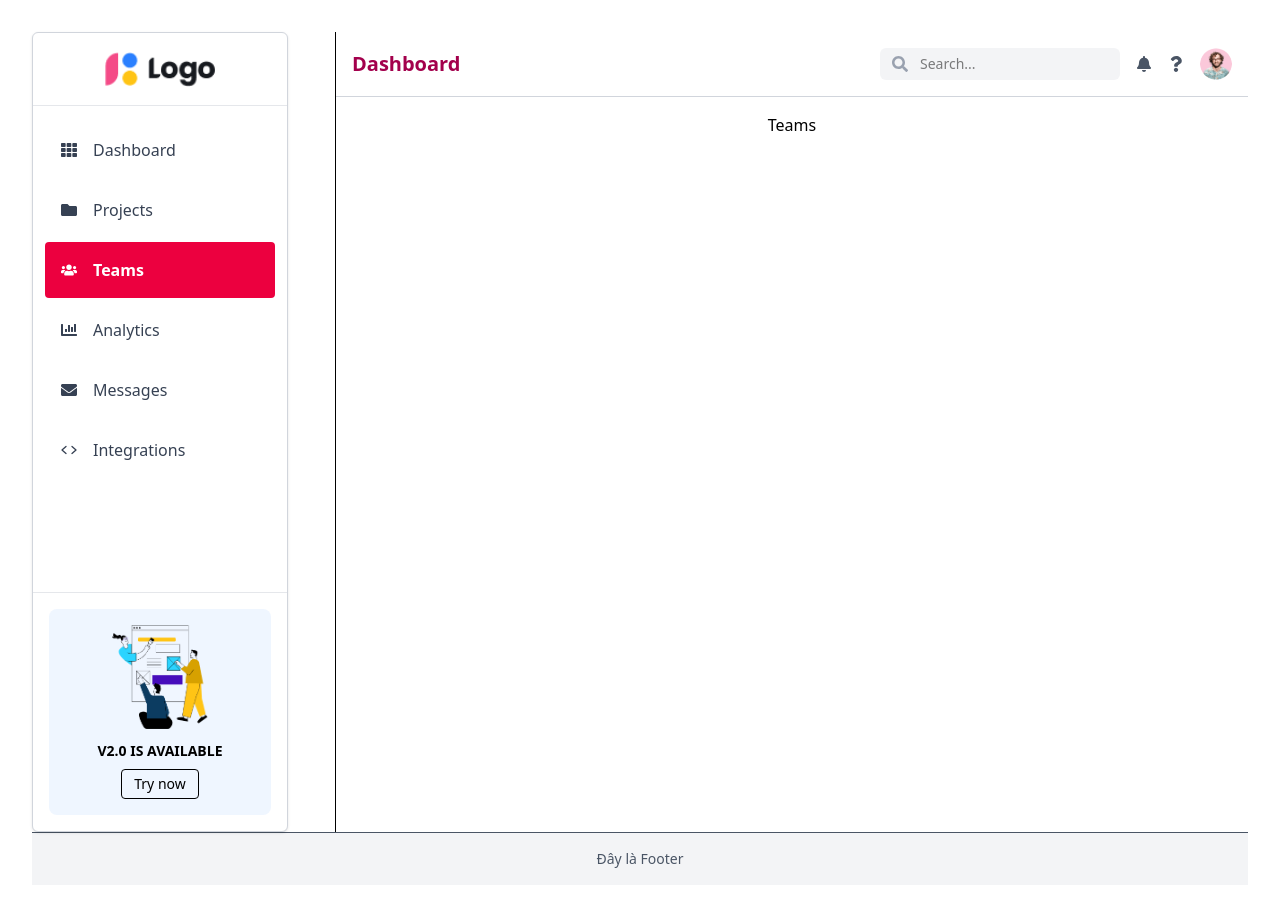
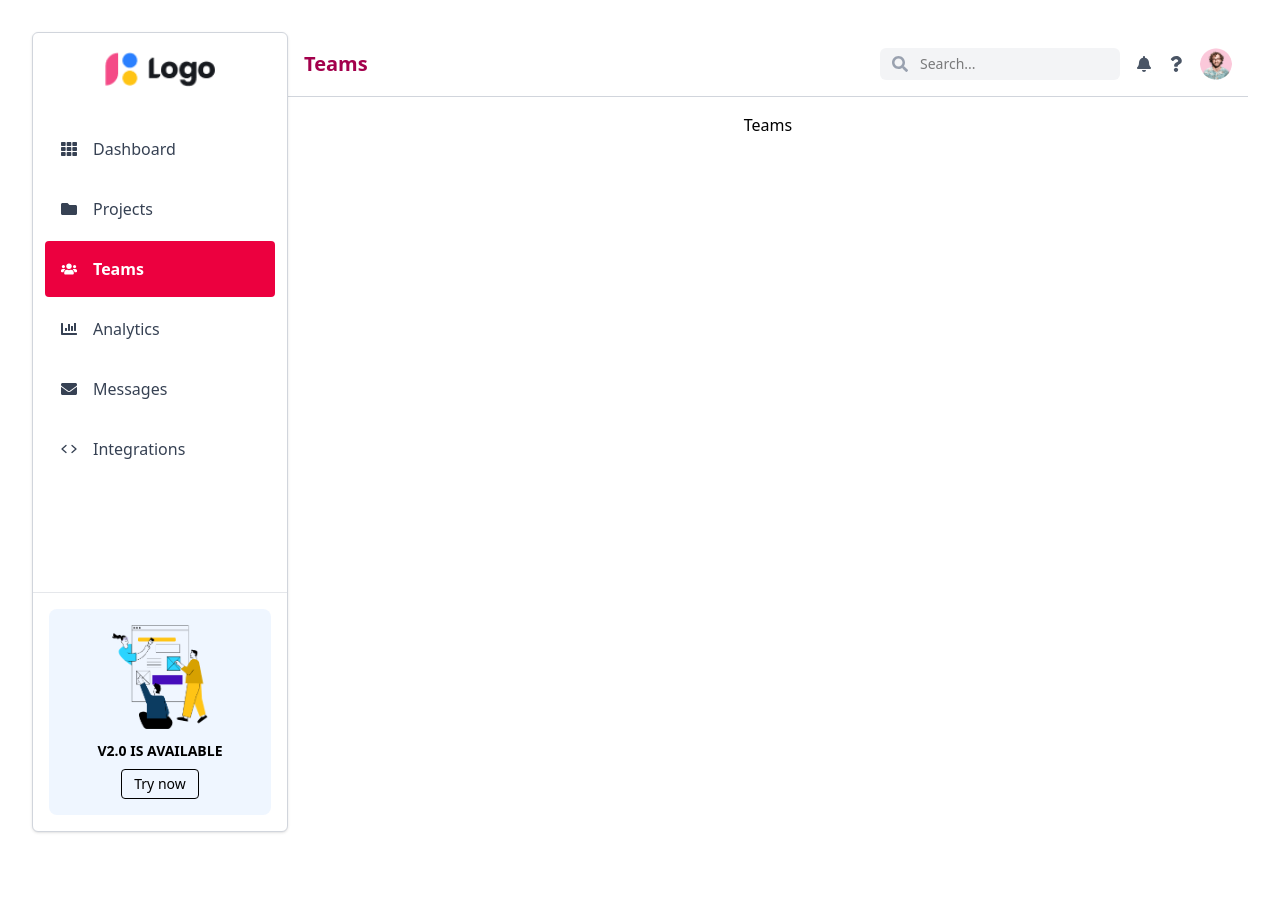
Before and after one commit to nghstudent/nguyenngochien22000865tuan07, a React (Vite) app: page /teams in a window 1280 px wide. Shown: the top 906 px of the page. After the commit the page ends 864 px from the top, so only its background shows below. Built offline with nearby package versions, Linux system fonts and the light colour scheme; the HTML template or start-up script is replaced by a standard one.

Commit message:
11. Css all admin app

```diff
--- a/db.json
+++ b/db.json
@@ -62,7 +62,7 @@
       "company": "Viettel",
       "value": 10000,
       "date": "2025-04-08",
-      "status": "In-progress"
+      "status": "New"
     }
   ]
 }
--- a/src/App.jsx
+++ b/src/App.jsx
@@ -8,20 +8,16 @@ import Teams from "./pages/Teams";
 import Analytics from "./pages/Analytics";
 import Messages from "./pages/Messages";
 import Integrations from "./pages/Integrations";
-import Footer from "./components/Footer";
 
 function App() {
   return (
-    <div className="flex flex-col min-h-screen bg-white">
-
-      {/*Sidebar + Main */}
-      <div className="flex flex-1">
+    <div className="flex min-h-screen h-screen bg-white">
       {/* Sidebar */}
-        <div className="w-1/4 border-r">
+      <div className="w-64">
         <SideBar />
       </div>
-        {/* Main */}
-        <div className="w-3/4 overflow-y-auto">
+      {/* Main content */}
+      <div className="flex-1">
         <Routes>
           <Route path="/dashboard" element={<Dashboard />} />
           <Route path="/projects" element={<Projects />} />
@@ -33,9 +29,6 @@ function App() {
         </Routes>
       </div>
     </div>
-      {/*Footer */}
-      <Footer />
-    </div>
   );
 }
 
--- a/src/components/Footer.jsx
+++ /dev/null
@@ -1,11 +0,0 @@
-import React from 'react';
-
-const Footer = () => {
-  return (
-    <footer className="bg-gray-100 text-center p-4 text-sm text-gray-600 border-t">
-      <h1>Đây là Footer</h1>
-    </footer>
-  );
-};
-
-export default Footer;
--- a/src/components/Header.jsx
+++ b/src/components/Header.jsx
@@ -1,12 +1,35 @@
 import { FaSearch, FaBell, FaQuestion } from 'react-icons/fa';
 import Avatar from "../assets/images/Avatar 313.png";
+import { useLocation } from "react-router-dom";
+import { useMemo } from "react";
 
 const Header = () => {
+  const location = useLocation();
+
+  const pageTitle = useMemo(() => {
+    switch (location.pathname) {
+      case "/dashboard":
+        return "Dashboard";
+      case "/projects":
+        return "Projects";
+      case "/teams":
+        return "Teams";
+      case "/analytics":
+        return "Analytics";
+      case "/messages":
+        return "Messages";
+      case "/integrations":
+        return "Integrations";
+      default:
+        return "Dashboard";
+    }
+  }, [location.pathname]);
+
   return (
-    <div className="sticky top-0 z-40 w-full bg-white border-b border-gray-300">
+    <div className="top-15 z-40 w-full bg-white border-b border-gray-300">
       <header className="p-4 flex items-center justify-between">
         {/* Bên trái */}
-        <h1 className="text-xl font-bold text-pink-800">Dashboard</h1>
+        <h1 className="text-xl font-bold text-pink-800">{pageTitle}</h1>
 
         {/* Bên phải */}
         <div className="flex items-center gap-4">
--- a/src/components/SideBar.jsx
+++ b/src/components/SideBar.jsx
@@ -18,7 +18,7 @@ const Sidebar = () => {
   return (
     <aside className="w-64 min-h-screen bg-white border border-gray-300 shadow-sm rounded-md flex flex-col sticky top-0">
       {/* Logo */}
-      <div className="flex items-center justify-center py-4 border-b border-gray-200">
+      <div className="flex items-center justify-center py-4">
         <img src={Logo} alt="Logo" className="h-10" />
       </div>
 
--- a/src/pages/Dashboard.jsx
+++ b/src/pages/Dashboard.jsx
@@ -4,7 +4,7 @@ import Header from "../components/Header";
 
 const Dashboard = () => {
   return (
-    <div className="space-y-4 bg-gray-50 min-h-screen">
+    <div className="space-y-4 bg-white-50 min-h-screen">
       <Header />
       <div className="grid gap-4">
         <Overview />
```
Lines whose indentation alone changed are shown as unchanged.
